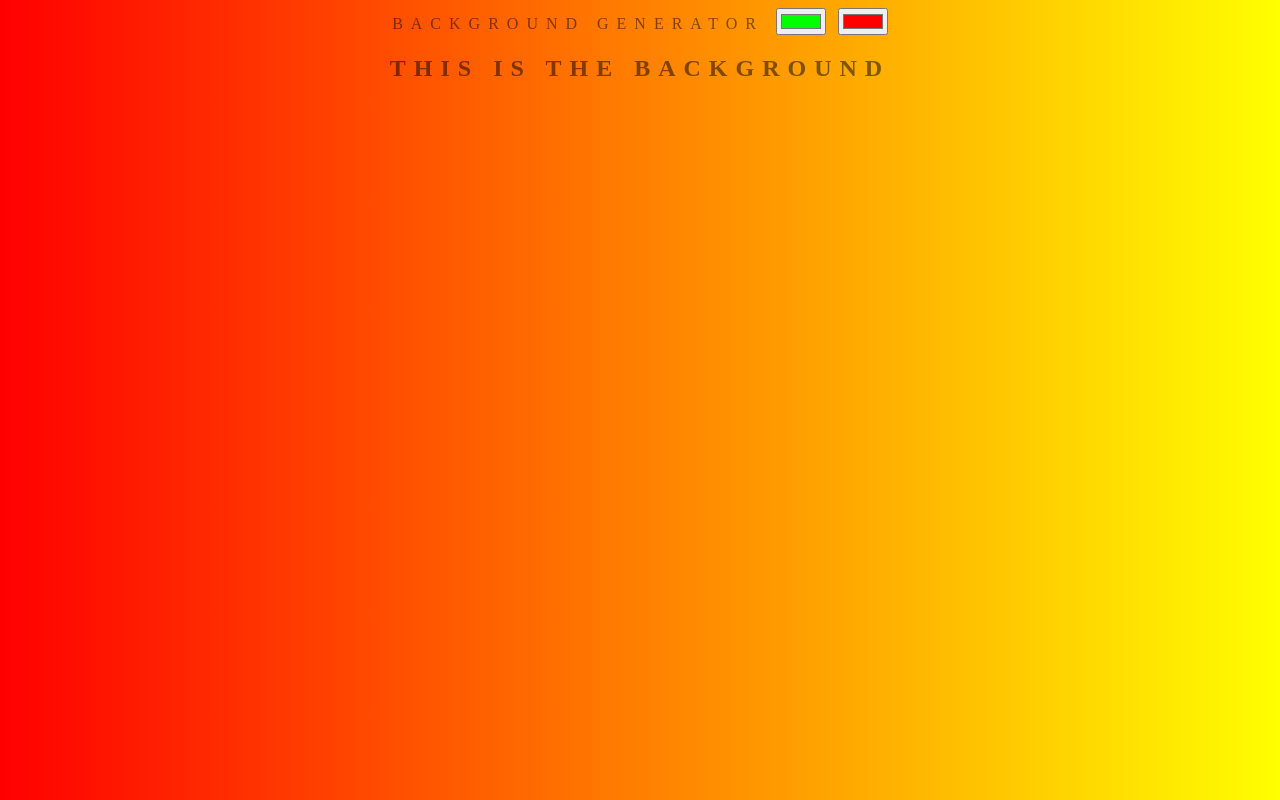
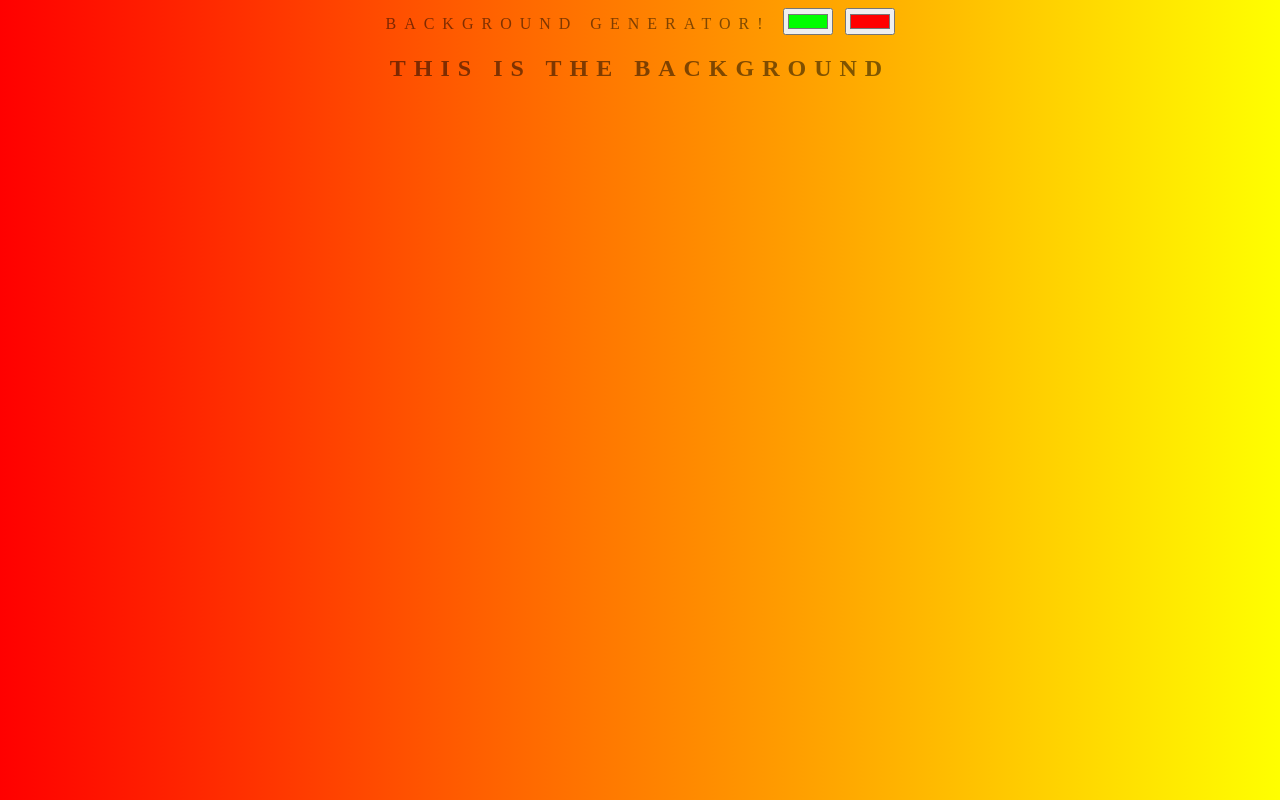
Before and after one commit to Bethsam/background-generator, a plain HTML site: page index.html in a window 1280 px wide. Drawn offline with Linux system fonts and the light colour scheme.

Commit message:
added exclamation

```diff
--- a/index.html
+++ b/index.html
@@ -5,7 +5,7 @@
 	<link rel="stylesheet" type="text/css" href="style.css">
 </head>
 <body id="gradient">
-  <hi>Background Generator</hi>
+  <hi>Background Generator!</hi>
   <input class="color1" type="color" value="#00ff00">
   <input class="color2" type="color" value="#ff0000">
   <h2>This is the background</h2>
```
